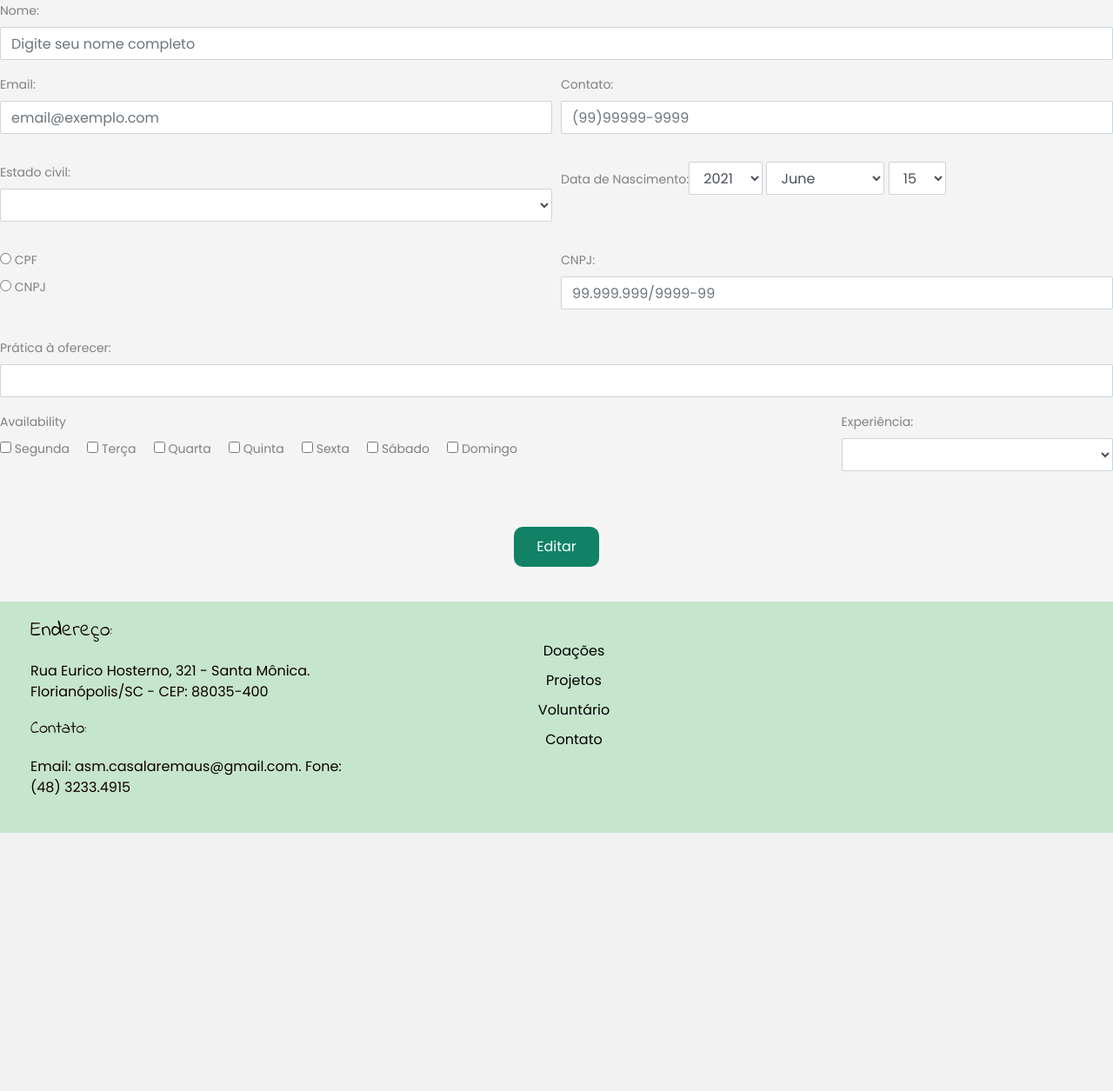
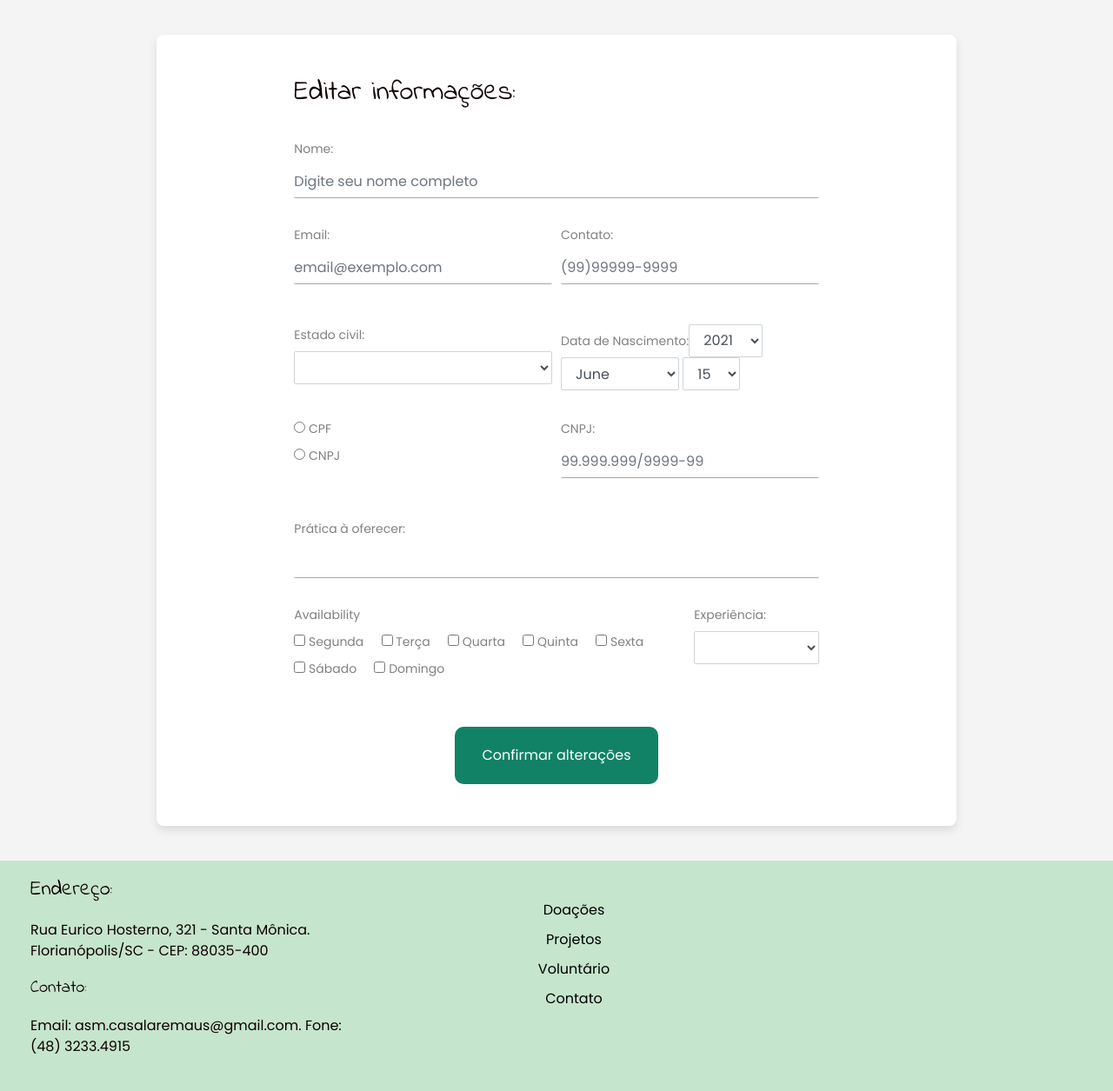
Before and after one commit to MaykonFranchini/casalaremaus, a Rails app: template app/views/admin/volunteers/edit.html.erb in a window 1280 px wide. Shown: the part 64-1319 px from the top of the page at 87% size. Before the commit the page ends 1022 px from the top, so only its background shows below. Run offline with Rails 7, Linux system fonts and the light colour scheme; the template is opened without the code that fills it, so the values that code supplies are empty; style sheets or scripts are compiled from the project's sources; some libraries are stand-ins or nearby versions.

Commit message:
edit-volunteer is idented and centralized

```diff
--- a/app/views/admin/volunteers/edit.html.erb
+++ b/app/views/admin/volunteers/edit.html.erb
@@ -1,3 +1,11 @@
+<div class="container">
+  <div class="row justify-content-center">
+    <div class="col-sm-12 col-md-10">
+      <div class="card-volunteer">
+        <div class="row justify-content-center">
+          <div class="col-sm-12 col-md-8">
+            <div class="form-volunteer-box py-5">
+              <h2>Editar informações:</h2><br>
               <%= simple_form_for [:admin, @volunteer] do |f| %>
                 <%= f.input :name, label: 'Nome:', placeholder: "Digite seu nome completo" %>
                 <div class="form-row">
@@ -58,6 +66,13 @@
                 </div>
 
                 <div class="btn-volunteer-box mt-5 text-center">
-    <%= f.button :submit, "Editar", class: 'button-donation-submit' %>
+                  <%= f.button :submit, "Confirmar alterações", class: "button-banner" %>
                 </div>
               <% end %>
+            </div>
+          </div>
+        </div>
+      </div>
+    </div>
+  </div>
+</div>
```
Lines whose indentation alone changed are shown as unchanged.
